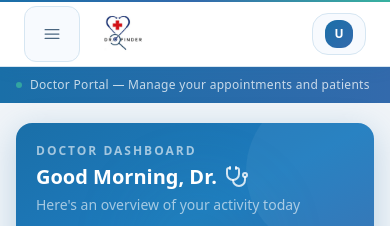
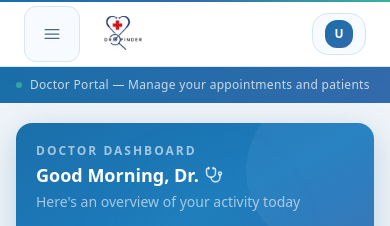
Before and after one commit to shawal106khan/DoctorRecommendationApp, a React (Vite) app: page /doctor/dashboard in a window 390 px wide. Shown: the top 226 px of the page. Built offline with nearby package versions, Linux system fonts and the light colour scheme; no server answers.

Commit message:
update design

```diff
--- a/src/pages/doctor/pages/Dashboard/DoctorHome.jsx
+++ b/src/pages/doctor/pages/Dashboard/DoctorHome.jsx
@@ -118,9 +118,14 @@ const DoctorHome = () => {
               <p className="text-white/60 text-xs font-semibold uppercase tracking-[2px] mb-1">
                 Doctor Dashboard
               </p>
-              <h1 className="text-xl sm:text-2xl font-bold text-white flex items-center gap-2">
-                {getGreeting()}, Dr. {user?.name}
-                <Stethoscope size={24} className="text-white/80" />
+              <h1 className="text-lg sm:text-2xl font-bold text-white flex flex-wrap items-center gap-1.5 sm:gap-2 leading-snug">
+                <span>
+                  {getGreeting()}, Dr. {user?.name}
+                </span>
+                <Stethoscope
+                  size={18}
+                  className="text-white/80 flex-shrink-0 sm:w-6 sm:h-6"
+                />
               </h1>
               <p className="text-white/60 text-sm mt-1">
                 Here's an overview of your activity today
```
